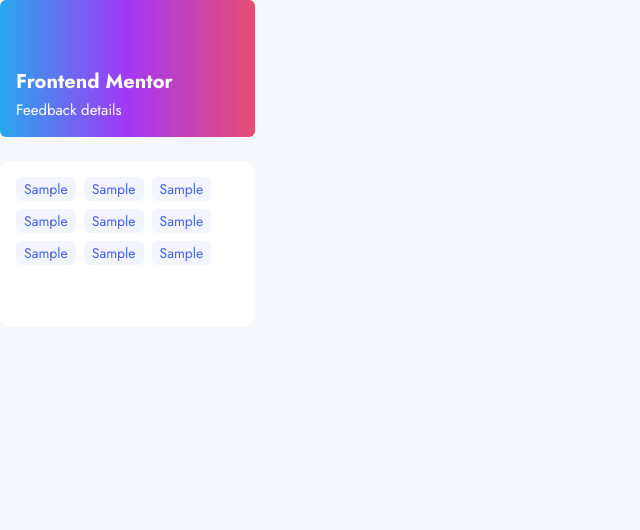
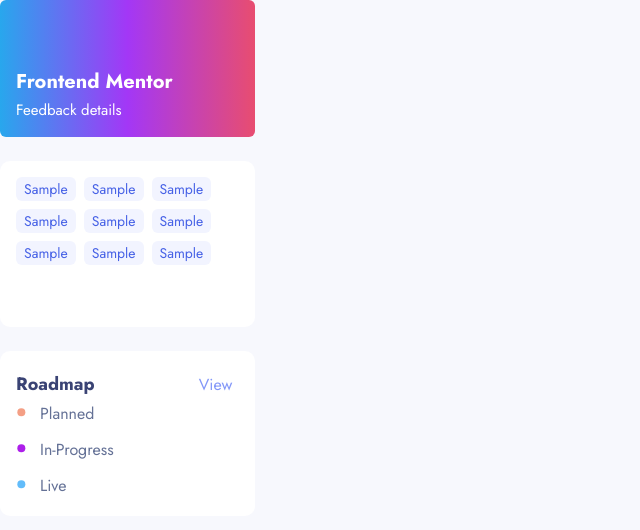
Before and after one commit to lilianaruva/product-feedback-app, a React (Create React App) app: page / in a window 1280 px wide. Shown: the top 530 px of the page, without its empty margins (0-640 px from the left). Built offline with nearby package versions, Linux system fonts and the light colour scheme.

Commit message:
roadmap -static-

```diff
--- a/src/App.js
+++ b/src/App.js
@@ -1,4 +1,4 @@
-import logo from './logo.svg';
+
 import { ChakraProvider } from '@chakra-ui/react';
 import './style.css';
 import Suggestion from './pages/Suggestions/Suggestions';
--- a/src/pages/Suggestions/Suggestions.jsx
+++ b/src/pages/Suggestions/Suggestions.jsx
@@ -1,6 +1,7 @@
 import React from "react";
 import Profile from "./components/profile";
 import Tags from "./components/tags";
+import Roadmap from "./components/roadmap";
 import './styles/suggestion.css';
 
 const Suggestion = () => {
@@ -9,6 +10,7 @@
             <div className="suggest">
                 <Profile />
                 <Tags />
+                <Roadmap />
             </div>
         </>
     )
--- /dev/null
+++ b/src/pages/Suggestions/components/roadmap.jsx
@@ -0,0 +1,50 @@
+import React from "react";
+import { List, ListItem, ListIcon } from "@chakra-ui/react";
+import { Icon, createIcon } from "@chakra-ui/react"
+import '../styles/roadmap.css';
+
+const Roadmap = () => {
+    return (
+        <>
+            <div className="roadmap-container">
+                <div className="roadmap-top">
+                    <h1>Roadmap</h1>
+                    <p className="link">View</p>
+                </div>
+                <List spacing={3} className="list">
+                    <ListItem>
+                        <Icon viewBox="0 0 300 300" color="#F49F85" marginRight="0.5rem">
+                            <path
+                                fill="currentColor"
+                                d="M 100, 100 m -75, 0 a 75,75 0 1,0 150,0 a 75,75 0 1,0 -150,0"
+                            />
+                        </Icon>
+                        Planned
+                    </ListItem>
+
+                    <ListItem>
+                        <Icon viewBox="0 0 300 300" color="#AD1FEA"  marginRight="0.5rem">
+                            <path
+                                fill="currentColor"
+                                d="M 100, 100 m -75, 0 a 75,75 0 1,0 150,0 a 75,75 0 1,0 -150,0"
+                            />
+                        </Icon>
+                        In-Progress
+                    </ListItem>
+
+                    <ListItem>
+                        <Icon viewBox="0 0 300 300" color="#62BCFA"  marginRight="0.5rem">
+                            <path
+                                fill="currentColor"
+                                d="M 100, 100 m -75, 0 a 75,75 0 1,0 150,0 a 75,75 0 1,0 -150,0"
+                            />
+                        </Icon>
+                        Live
+                    </ListItem>
+                </List>
+            </div>
+        </>
+    )
+}
+
+export default Roadmap;
--- /dev/null
+++ b/src/pages/Suggestions/styles/roadmap.css
@@ -0,0 +1,34 @@
+.roadmap-container{
+    background-color: white;
+    border-radius: 10px;
+    width: 255px;
+    height: 165px;
+    padding: 1rem;
+}
+
+.roadmap-container h1{
+    font-weight: bold;
+    font-size: 18px;
+    color: #3A4374;
+}
+
+.roadmap-top{
+    display: flex;
+    align-items: baseline;
+}
+
+.list{
+    color: #647196;
+    font-size: 16px;
+}
+
+.link{
+    margin-left: 6.5rem;
+    color: #8397F8;
+}
+
+
+.link:hover{
+    cursor: pointer;
+    text-decoration: underline;
+}
```
